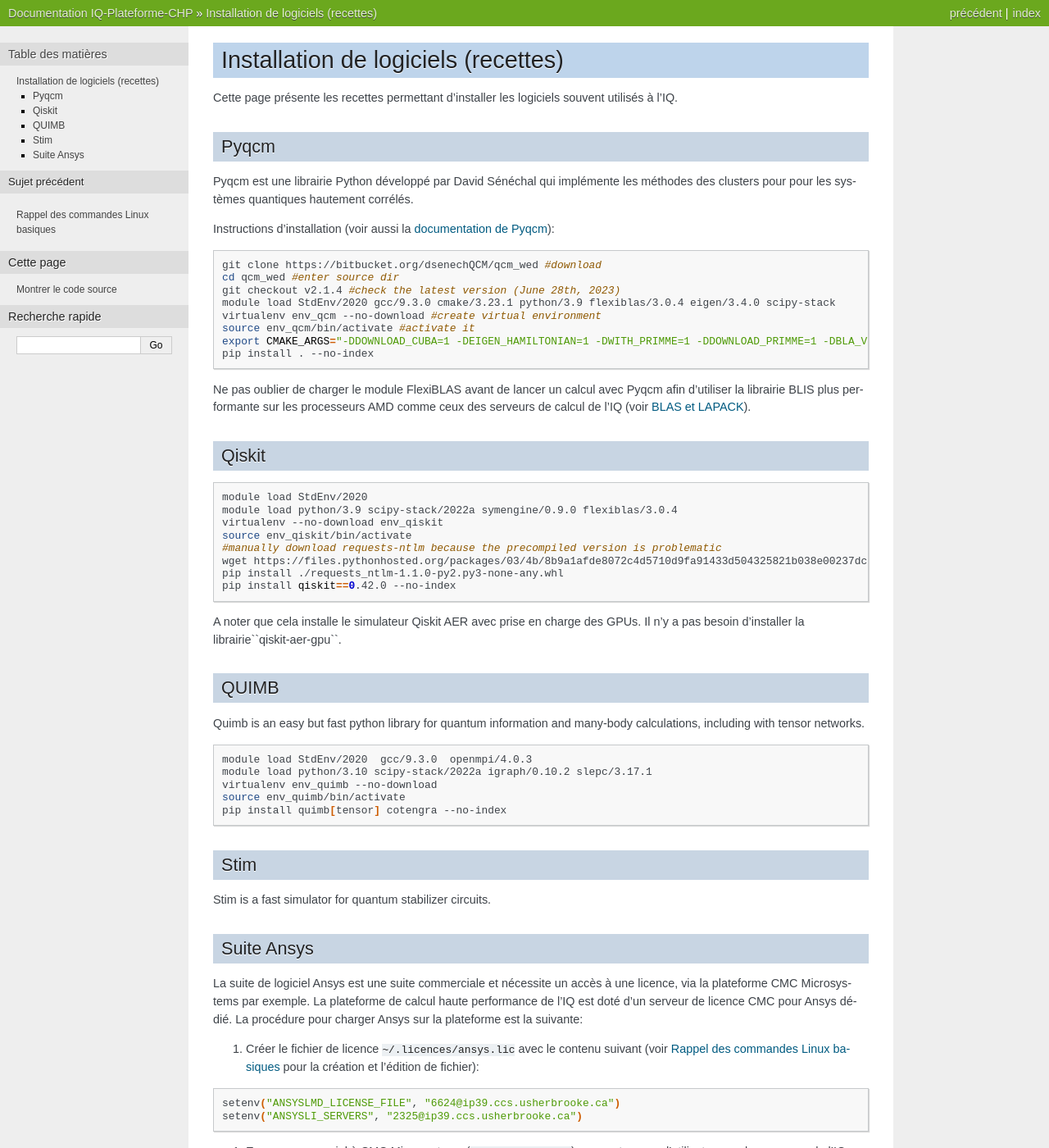
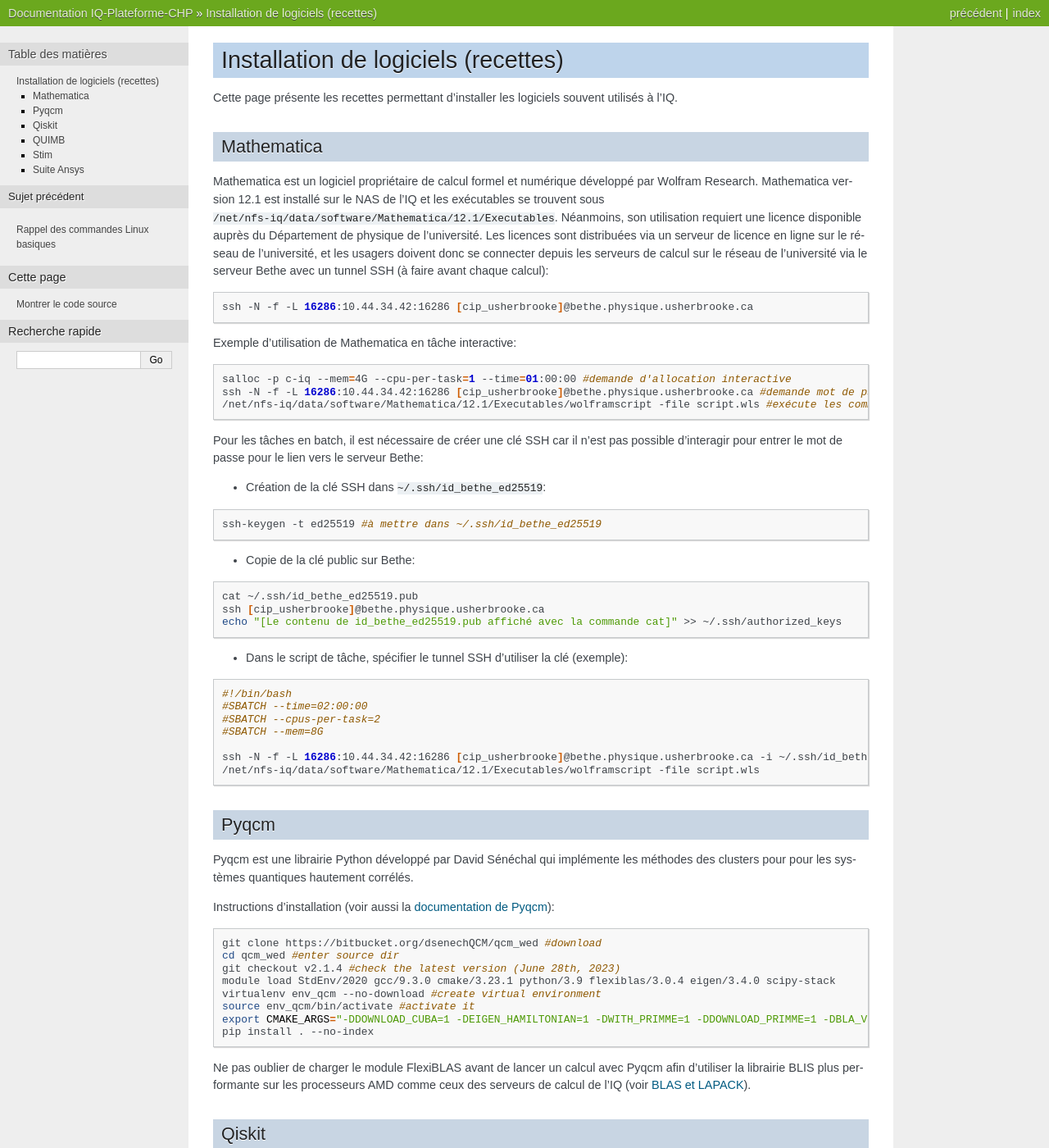
Before and after one commit to Institut-Quantique-UdeS/Presentation-Plateforme-CHP, a Sphinx documentation site: the page built from source/installation_logiciel.rst, in a window 1280 px wide and 1400 px high. Shown: the whole window at 82% size. Built offline with Sphinx 7.4.7, drawn with Linux system fonts in a browser that asks for light colours; some of the changed text lies outside the part shown.

Commit message:
Ajout instruction pour Mathematica

```diff
--- a/source/index.rst
+++ b/source/index.rst
@@ -6,7 +6,7 @@
 Plateforme Calcul Haute Performance de l'IQ
 ===========================================
 
-*Dernière mise à jour: 19 juillet 2023*
+*Dernière mise à jour: 27 juillet 2023*
 
 Cher étudiants et étudiantes, cher personnel de recherche et cher professeurs et professeures,
 
--- a/source/installation_logiciel.rst
+++ b/source/installation_logiciel.rst
@@ -4,6 +4,61 @@
 ------------------------------------
 
 Cette page présente les recettes permettant d'installer les logiciels souvent utilisés à l'IQ.
+
+
+Mathematica
+===========
+
+Mathematica est un logiciel propriétaire de calcul formel et numérique développé par Wolfram Research.
+Mathematica version 12.1 est installé sur le NAS de l'IQ et les exécutables se trouvent sous ``/net/nfs-iq/data/software/Mathematica/12.1/Executables``.
+Néanmoins, son utilisation requiert une licence disponible auprès du Département de physique de l'université.
+Les licences sont distribuées via un serveur de licence en ligne sur le réseau de l'université, et les usagers doivent donc se connecter depuis les serveurs de calcul sur le réseau de l'université via le serveur Bethe avec un tunnel SSH (à faire avant chaque calcul):
+
+.. code-block:: bash
+
+    ssh -N -f -L 16286:10.44.34.42:16286 [cip_usherbrooke]@bethe.physique.usherbrooke.ca
+
+
+Exemple d'utilisation de Mathematica en tâche interactive:
+
+.. code-block:: bash
+
+    salloc -p c-iq --mem=4G --cpu-per-task=1 --time=01:00:00 #demande d'allocation interactive
+    ssh -N -f -L 16286:10.44.34.42:16286 [cip_usherbrooke]@bethe.physique.usherbrooke.ca #demande mot de passe usherbrooke pour le lien avec Bethe
+    /net/nfs-iq/data/software/Mathematica/12.1/Executables/wolframscript -file script.wls #exécute les commandes dans le fichier script.wls
+
+
+Pour les tâches en batch, il est nécessaire de créer une clé SSH car il n'est pas possible d'interagir pour entrer le mot de passe pour le lien vers le serveur Bethe:
+
+* Création de la clé SSH dans ``~/.ssh/id_bethe_ed25519``:
+
+.. code-block:: bash
+
+    ssh-keygen -t ed25519 #à mettre dans ~/.ssh/id_bethe_ed25519
+
+
+* Copie de la clé public sur Bethe:
+
+.. code-block:: bash
+
+    cat ~/.ssh/id_bethe_ed25519.pub
+    ssh [cip_usherbrooke]@bethe.physique.usherbrooke.ca
+    echo "[Le contenu de id_bethe_ed25519.pub affiché avec la commande cat]" >> ~/.ssh/authorized_keys
+
+
+* Dans le script de tâche, spécifier le tunnel SSH d'utiliser la clé (exemple):
+
+.. code-block:: bash
+
+    #!/bin/bash
+    #SBATCH --time=02:00:00
+    #SBATCH --cpus-per-task=2
+    #SBATCH --mem=8G
+
+    ssh -N -f -L 16286:10.44.34.42:16286 [cip_usherbrooke]@bethe.physique.usherbrooke.ca -i ~/.ssh/id_bethe_ed25519
+    /net/nfs-iq/data/software/Mathematica/12.1/Executables/wolframscript -file script.wls
+
+
 
 
 Pyqcm
@@ -87,3 +142,5 @@
 
 Les modules Ansys se chargent de la même manière que sur les grappes de l'Alliance, par exemple avec la commande ``module load ansysedt/2021R2``.
 Vous pouvez aussi consulter la `documentation de l'Alliance <https://docs.alliancecan.ca/wiki/Ansys>`_  pour en savoir plus sur comment utiliser Ansys sur les serveurs de calcul.
+
+Une version plus récente de AnsysEDT en version R2023.1 se trouve installer sur le NAS de l'IQ, sous ``/net/nfs-iq/data/software/AnsysEM/v231/``.
```
